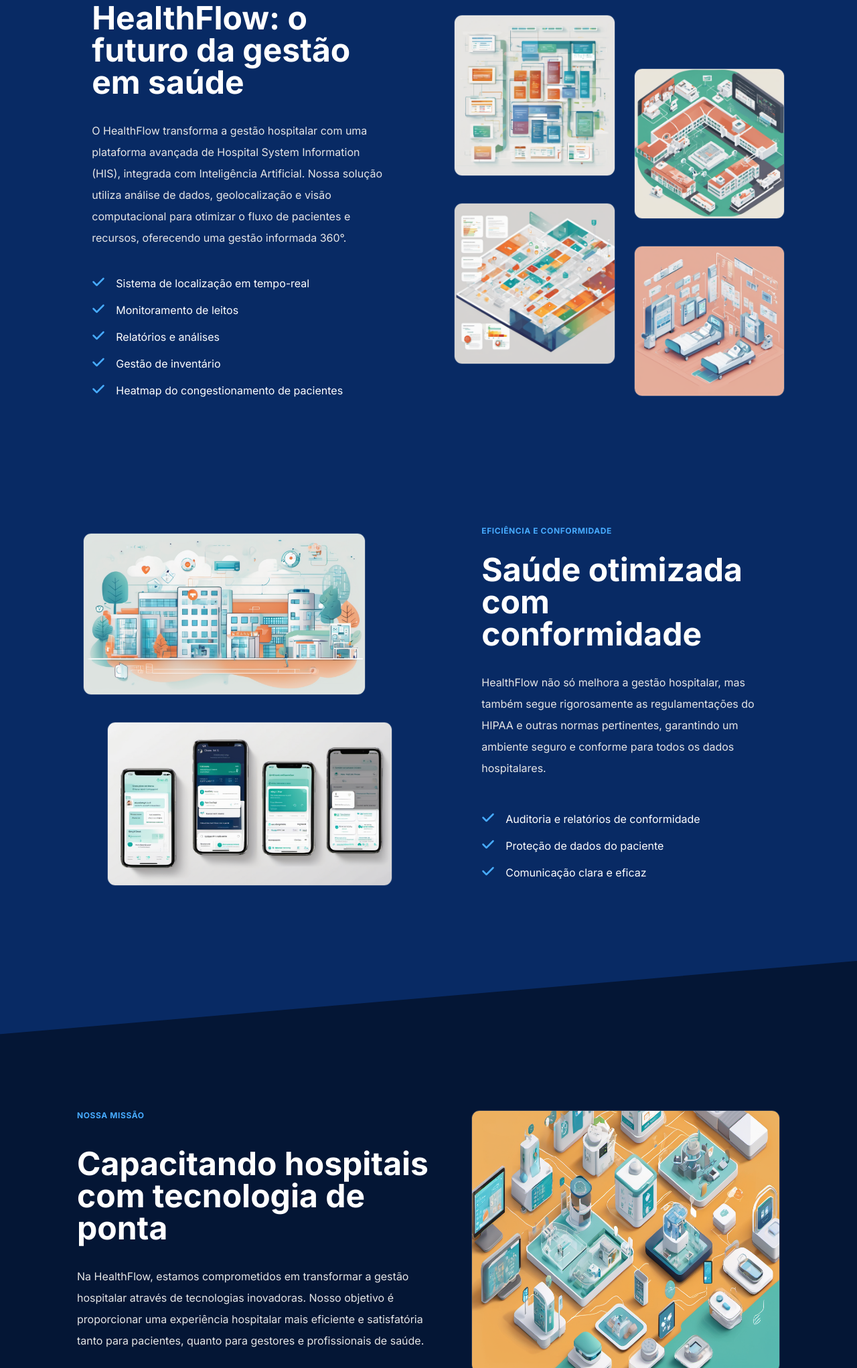
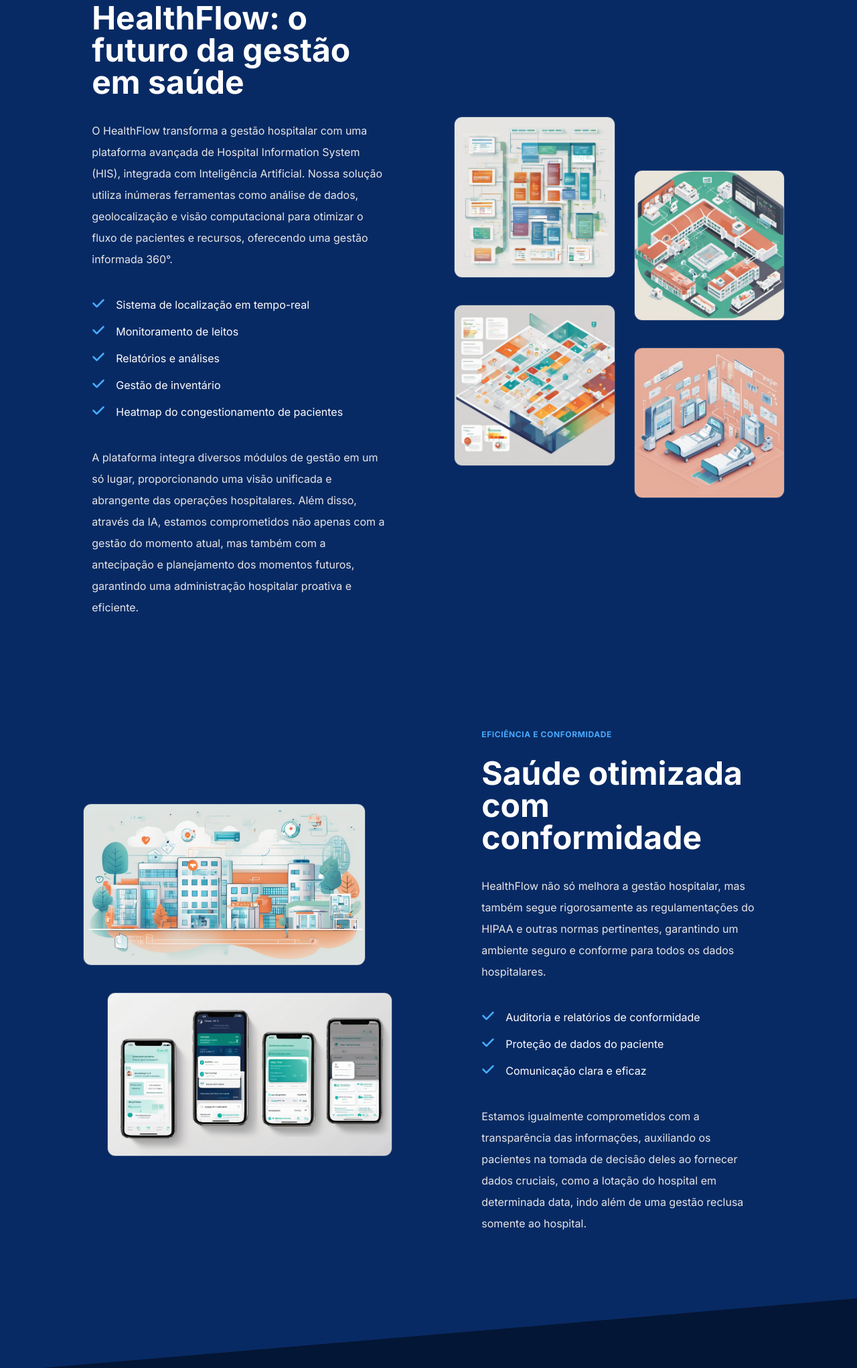
Before and after one commit to LeandroLuna/healthflow, an Astro site in the folder hotsite/: page / in a window 1280 px wide. Shown: the part 1447-3490 px from the top of the page at 67% size. Built offline with nearby package versions, Linux system fonts and the light colour scheme; Astro itself is replaced by a stand-in of ours.

Commit message:
feat: update solution text and style scrollbar

```diff
--- a/hotsite/src/components/Solution.jsx
+++ b/hotsite/src/components/Solution.jsx
@@ -29,7 +29,7 @@
                     HealthFlow: o futuro da gestão em saúde
                   </h2>
                   <p className="mb-10 text-secondaryText leading-loose">
-                    O HealthFlow transforma a gestão hospitalar com uma plataforma avançada de Hospital System Information (HIS), integrada com Inteligência Artificial. Nossa solução utiliza análise de dados, geolocalização e visão computacional para otimizar o fluxo de pacientes e recursos, oferecendo uma gestão informada 360°.
+                    O HealthFlow transforma a gestão hospitalar com uma plataforma avançada de Hospital Information System (HIS), integrada com Inteligência Artificial. Nossa solução utiliza inúmeras ferramentas como análise de dados, geolocalização e visão computacional para otimizar o fluxo de pacientes e recursos, oferecendo uma gestão informada 360°.
                   </p>
                   <ul className="lg:mb-6 text-primaryText">
                     <li className="mb-4 flex">
@@ -53,6 +53,9 @@
                       <span>Heatmap do congestionamento de pacientes</span>
                     </li>
                   </ul>
+                  <p className="mt-10 text-secondaryText leading-loose">
+                    A plataforma integra diversos módulos de gestão em um só lugar, proporcionando uma visão unificada e abrangente das operações hospitalares. Além disso, através da IA, estamos comprometidos não apenas com a gestão do momento atual, mas também com a antecipação e planejamento dos momentos futuros, garantindo uma administração hospitalar proativa e eficiente.
+                  </p>
                 </div>
               </div>
               <div className="w-3/4 mx-auto lg:w-1/2 flex flex-wrap lg:-mx-4 sm:pr-8 lg:pt-10 justify-center lg:pl-4 xl:px-8">
@@ -127,7 +130,7 @@
                 <h2 className="mt-6 mb-8 text-4xl lg:text-5xl block-big-title">
                   Saúde otimizada com conformidade
                 </h2>
-                <p className="mb-12 text-secondaryText leading-loose">
+                <p className="mb-10 text-secondaryText leading-loose">
                   HealthFlow não só melhora a gestão hospitalar, mas também segue rigorosamente as regulamentações do HIPAA e outras normas pertinentes, garantindo um ambiente seguro e conforme para todos os dados hospitalares.
                 </p>
                 <ul className="lg:mb-6 text-primaryText">
@@ -144,6 +147,9 @@
                     <span>Comunicação clara e eficaz</span>
                   </li>
                 </ul>
+                <p className="mt-10 text-secondaryText leading-loose">
+                  Estamos igualmente comprometidos com a transparência das informações, auxiliando os pacientes na tomada de decisão deles ao fornecer dados cruciais, como a lotação do hospital em determinada data, indo além de uma gestão reclusa somente ao hospital.
+                </p>
               </div>
             </div>
           </div>
--- a/hotsite/src/layouts/Layout.astro
+++ b/hotsite/src/layouts/Layout.astro
@@ -36,6 +36,7 @@
         background-color: #26272b;
         overflow-x: hidden;
         scroll-behavior: smooth !important;
+        scrollbar-color: rgb(71, 171, 255) transparent;
       }
     </style>
   </body>
```
